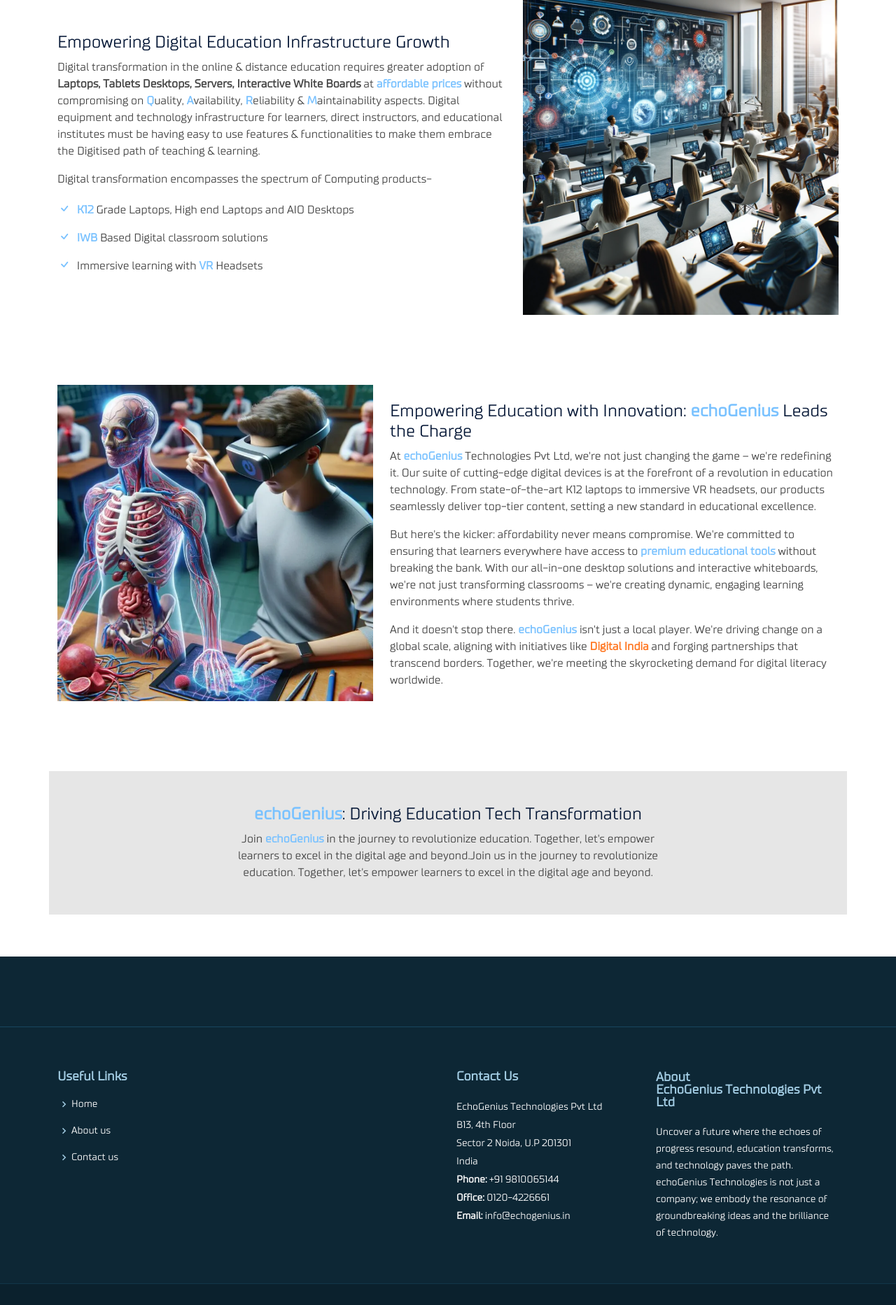
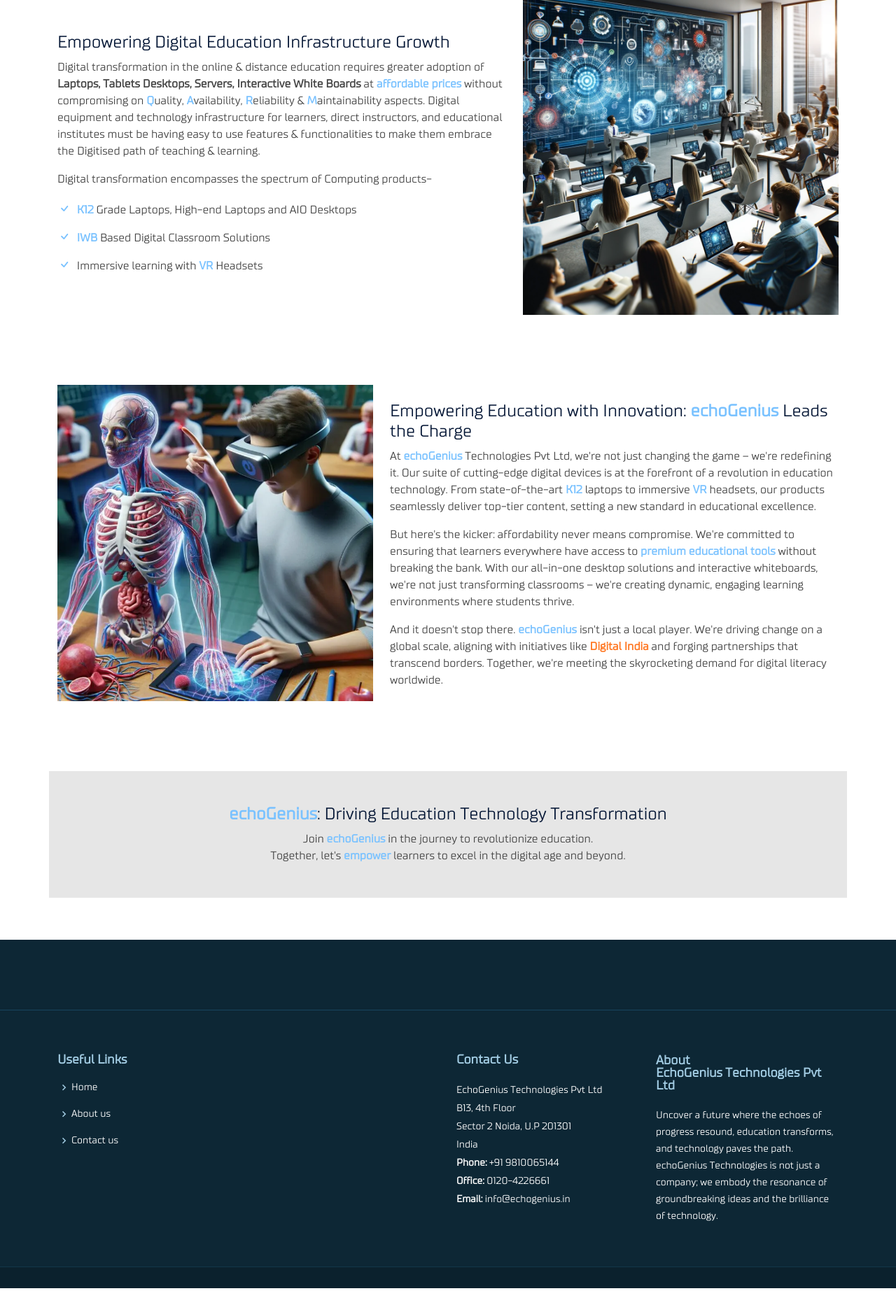
Before and after one commit to echoGenius/echoGenius.in, a PHP site: page / in a window 1280 px wide. Shown: the part 1398-3263 px from the top of the page at 70% size. After the commit the page ends 3239 px from the top, so only its background shows below. Run offline with PHP 8.4, Linux system fonts and the light colour scheme.

Commit message:
fixed typos in content

```diff
--- a/public_html/sections/content.php
+++ b/public_html/sections/content.php
@@ -40,8 +40,8 @@
             <p>
                             Digital transformation encompasses the spectrum of Computing products- <br>
                             <ul>
-              <li><i class="bi bi-check"></i> <a style="color: #7ac2ff;"><b>K12</b></a> Grade Laptops, High end Laptops and AIO Desktops</li>
-              <li><i class="bi bi-check"></i> <a style="color: #7ac2ff;"><b>IWB</b></a> Based Digital classroom solutions</li>
+              <li><i class="bi bi-check"></i> <a style="color: #7ac2ff;"><b>K12</b></a> Grade Laptops, High-end Laptops and AIO Desktops</li>
+              <li><i class="bi bi-check"></i> <a style="color: #7ac2ff;"><b>IWB</b></a> Based Digital Classroom Solutions</li>
               <li><i class="bi bi-check"></i> Immersive learning with <a style="color: #7ac2ff;"><b>VR</b></a> Headsets</li>
             </ul>
             </p>
@@ -57,7 +57,7 @@
             <p>
             At <a style="color: #7ac2ff;"><b>echoGenius</b></a> Technologies Pvt Ltd, we're not just changing the game – we're redefining it.
             Our suite of cutting-edge digital devices is at the forefront of a revolution in education
-            technology. From state-of-the-art K12 laptops to immersive VR headsets, our products seamlessly
+            technology. From state-of-the-art <a style="color: #7ac2ff;"><b>K12</b></a> laptops to immersive <a style="color: #7ac2ff;"><b>VR</b></a> headsets, our products seamlessly
             deliver top-tier content, setting a new standard in educational excellence.
             </p>
             <p>
@@ -77,11 +77,10 @@
 
         <div class="row" data-aos="fade-up" style="background-color: #e6e6e6;">
           <div class="col-md-7 pt-5 order-2 order-md-1 mx-auto text-center">
-            <h3><a style="color: #7ac2ff;"><b>echoGenius</b></a>: Driving Education Tech Transformation</h3>
+            <h3><a style="color: #7ac2ff;"><b>echoGenius</b></a>: Driving Education Technology Transformation</h3>
             <p>
-            Join <a style="color: #7ac2ff;"><b>echoGenius</b></a> in the journey to revolutionize education.
-            Together, let's empower learners to excel in the digital age and beyond.Join us in the journey to
-            revolutionize education. Together, let's empower learners to excel in the digital age and beyond.<br><br><br>
+            Join <a style="color: #7ac2ff;"><b>echoGenius</b></a> in the journey to revolutionize education.<br>
+            Together, let's <a style="color: #7ac2ff;"><b>empower</b></a> learners to excel in the digital age and beyond.<br><br><br>
             </p>
           </div>
         </div>
```
